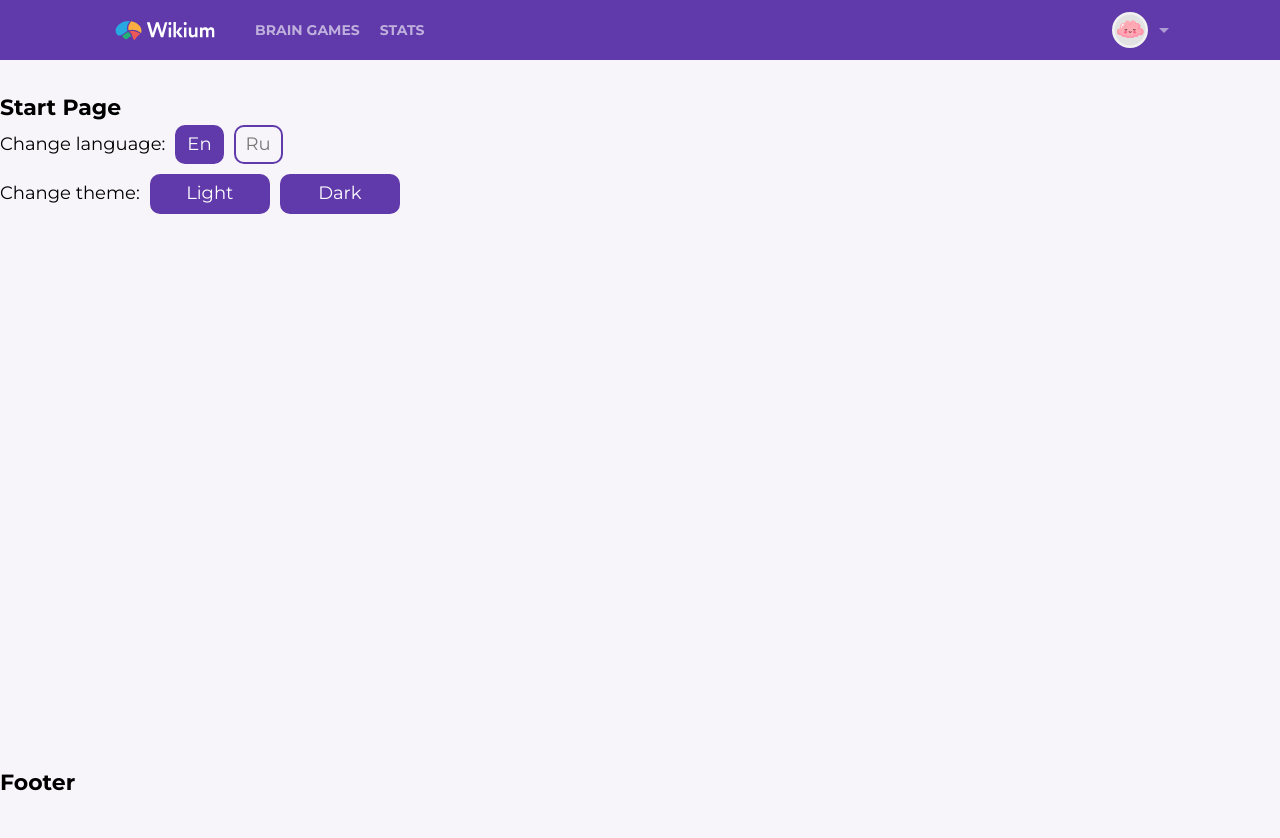
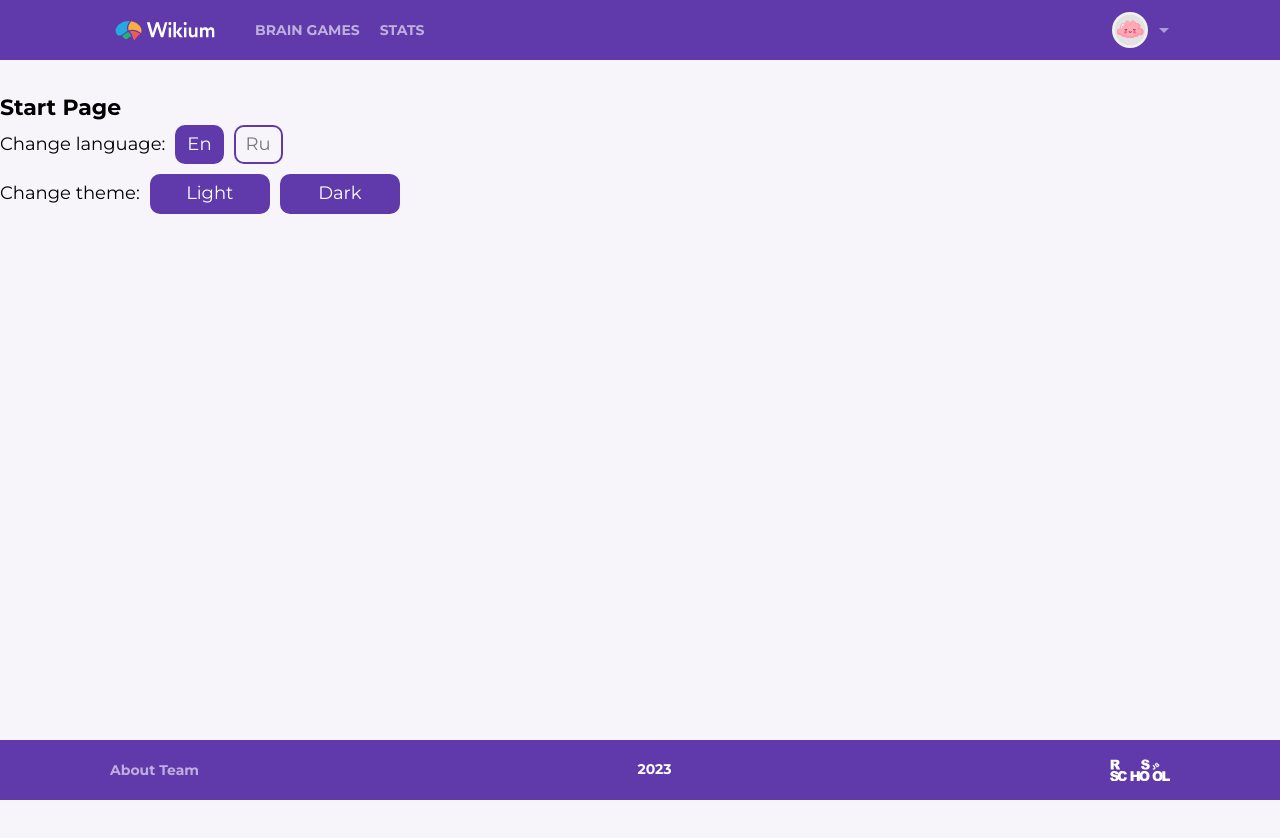
Before and after one commit to Ponomareva-Nina/Wikium-Clone, a React (Create React App) app in the folder client/: page / in a window 1280 px wide. Shown: the top 838 px of the page. Before the commit the page ends 800 px from the top, so only its background shows below. Built offline with nearby package versions, Linux system fonts and the light colour scheme.

Commit message:
feat: add basic implementation footer

```diff
--- /dev/null
+++ b/client/src/components/Footer/Footer.module.scss
@@ -0,0 +1,37 @@
+@import "../../common.scss";
+
+.footer {
+    width: 100%;
+    height: 6rem;
+    display: flex;
+    background-color: var(--accent-color);
+
+    &__wrapper {
+        width: 100%;
+        @include flex-row();
+        justify-content: space-between;
+
+        @media screen and (max-width: 800px) {
+            flex-direction: row-reverse;
+        }
+    }
+}
+
+.year {
+    font-size: 1.4rem;
+    font-weight: 600;
+    color: var(--font-secondary-color);
+}
+
+.logo {
+    // width: 6rem;
+    // display: flex;
+    // align-items: center;
+    // justify-content: center;
+
+    & svg {
+        width: 6rem;
+        fill: var(--font-secondary-color);
+        vertical-align: middle;
+    }
+}
--- a/client/src/components/Footer/Footer.tsx
+++ b/client/src/components/Footer/Footer.tsx
@@ -1,7 +1,24 @@
+import cn from "classnames";
+import { useTranslation } from "react-i18next";
+// eslint-disable-next-line import/no-extraneous-dependencies
+import { ReactSVG } from "react-svg";
+import { NavigationItem } from "../NavigationList/NavigationItem/NavigationItem";
+import styles from "./Footer.module.scss";
+import rsLogo from "../../assets/images/Footer/rslogo.svg";
+
 export const Footer = () => {
+  const { t } = useTranslation();
   return (
-    <footer>
-      <h1>Footer</h1>
+    <footer className={cn(styles.footer)}>
+      <ul className={cn(styles.wrapper, styles.footer__wrapper)}>
+        <NavigationItem to="/team">{t("footer.about")}</NavigationItem>
+        <p className={cn(styles.year)}>{new Date().getFullYear()}</p>
+        <NavigationItem to="https://rs.school/" target="_blank">
+          <div className={cn(styles.logo)}>
+            <ReactSVG src={rsLogo} />
+          </div>
+        </NavigationItem>
+      </ul>
     </footer>
   );
 };
--- a/client/src/components/NavigationList/NavigationItem/NavigationItem.tsx
+++ b/client/src/components/NavigationList/NavigationItem/NavigationItem.tsx
@@ -1,19 +1,21 @@
 import { Link, useMatch } from "react-router-dom";
 import cn from "classnames";
-import { DetailedHTMLProps, FC, LinkHTMLAttributes, PropsWithChildren } from "react";
+import { DetailedHTMLProps, FC, LinkHTMLAttributes, PropsWithChildren, ReactNode } from "react";
 import styles from "./NavigationItem.module.scss";
 
 interface NavItemProps
   extends DetailedHTMLProps<LinkHTMLAttributes<HTMLLinkElement>, HTMLLinkElement> {
-  children: string;
+  children: string | ReactNode;
   to: string;
   onClick?: () => void;
+  target?: "_blank";
 }
 
 export const NavigationItem: FC<PropsWithChildren<NavItemProps>> = ({
   children,
   to,
   onClick,
+  target,
 }: NavItemProps) => {
   const match = useMatch(to);
 
@@ -21,6 +23,7 @@ export const NavigationItem: FC<PropsWithChildren<NavItemProps>> = ({
     <li>
       <Link
         to={to}
+        target={target}
         className={cn(styles.nav_item)}
         onClick={onClick}
         style={{ color: match ? "var(--font-secondary-color)" : "" }}
--- a/client/src/translation/en.json
+++ b/client/src/translation/en.json
@@ -58,5 +58,9 @@
       "colorMatch": "Color match",
       "lessOrMore": "Less or More",
       "penalty": "Penalty"
+    },
+    "footer": {
+      "about": "About Team",
+      "rsLogoAlt": "Link to RSSchool"
     }
 }
--- a/client/src/translation/ru.json
+++ b/client/src/translation/ru.json
@@ -58,5 +58,9 @@
       "colorMatch": "Цветовод",
       "lessOrMore": "Логическое сравнение",
       "penalty": "Пенальти"
+    },
+    "footer": {
+      "about": "О команде",
+      "rsLogoAlt": "Ссылка на RSSchool"
     }
 }
```
Also changed, not shown: client/src/assets/images/Footer/rslogo.svg (added).
